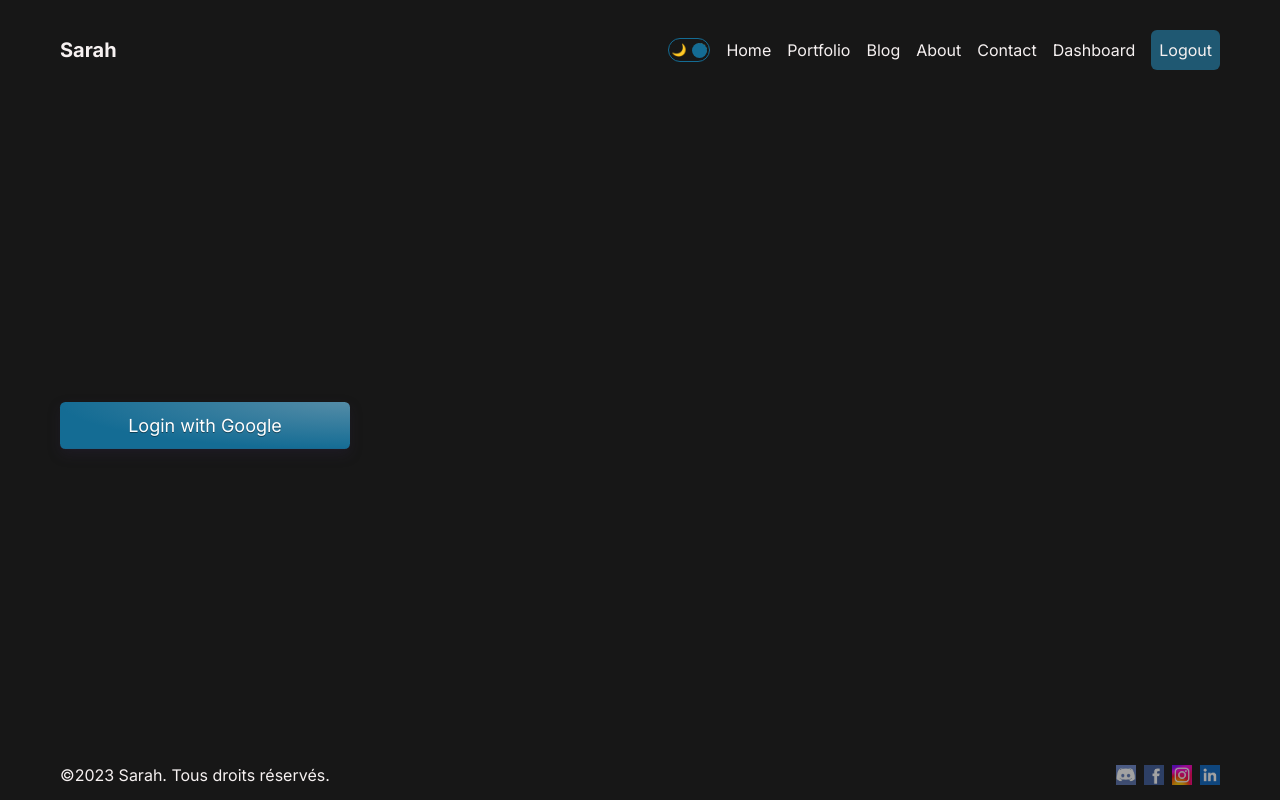
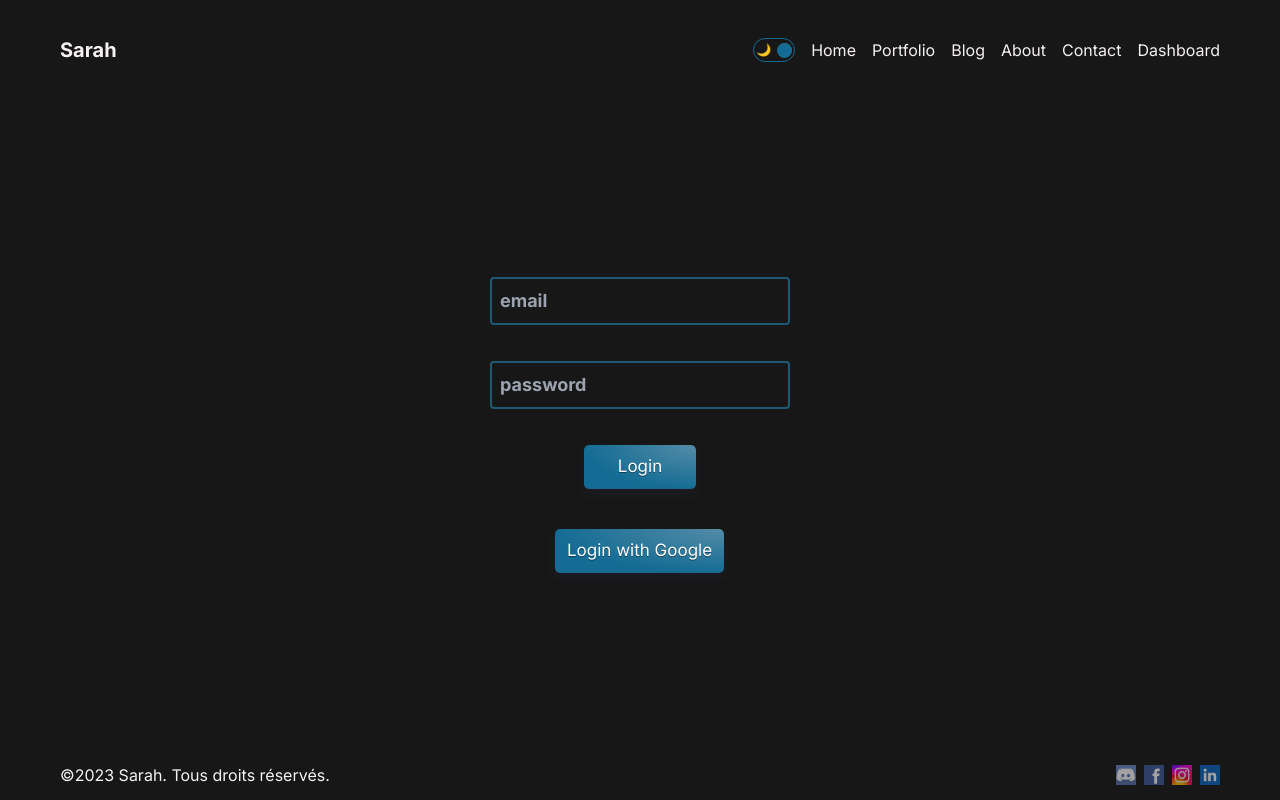
Before and after one commit to NMY0d4/Sarah_portefolio, a Next.js app: page /dashboard/login in a window 1280 px wide. Built offline with nearby package versions, Linux system fonts and the light colour scheme; no server answers.

Commit message:
add login with Credentials(authjs)

```diff
--- a/src/app/api/auth/[...nextauth]/route.js
+++ b/src/app/api/auth/[...nextauth]/route.js
@@ -1,5 +1,9 @@
+import { User } from '@/models/User';
+import connect from '@/utils/db';
 import NextAuth from 'next-auth';
 import GoogleProvider from 'next-auth/providers/google';
+import CredentialsProvider from 'next-auth/providers/credentials';
+import bcrypt from 'bcryptjs';
 
 const handler = NextAuth({
   providers: [
@@ -7,7 +11,38 @@ const handler = NextAuth({
       clientId: process.env.GOOGLE_ID,
       clientSecret: process.env.GOOGLE_SECRET,
     }),
+    CredentialsProvider({
+      id: 'credentials',
+      name: 'Credentials',
+      async authorize(credentials) {
+        await connect();
+
+        try {
+          const user = await User.findOne({ email: credentials.email });
+          if (user) {
+            // check password
+            const isPasswordCorrect = await bcrypt.compare(
+              credentials.password,
+              user.password
+            );
+
+            if (isPasswordCorrect) {
+              return user;
+            } else {
+              throw new Error('Wrong Credentials!');
+            }
+          } else {
+            throw new Error('User not found');
+          }
+        } catch (err) {
+          throw new Error(err);
+        }
+      },
+    }),
   ],
+  pages: {
+    error: '/dashboard/login',
+  },
 });
 
 export { handler as GET, handler as POST };
--- a/src/app/dashboard/(auth)/login/page.jsx
+++ b/src/app/dashboard/(auth)/login/page.jsx
@@ -1,16 +1,61 @@
 'use client';
 import SecBtn from '@/components/ui/secBtn/SecBtn';
 import { signIn } from 'next-auth/react';
-import React from 'react';
+import React, { useState } from 'react';
+
+const initialRegisterState = {
+  email: '',
+  password: '',
+};
 
 const Login = () => {
+  const [registerData, setRegisterData] = useState(initialRegisterState);
+
+  const handleSubmit = async (e) => {
+    e.preventDefault();
+
+    const { email, password } = registerData;
+
+    signIn('credentials', { email, password });
+  };
+
+  const handleChange = (e) => {
+    const { name, value } = e.target;
+    setRegisterData((prev) => ({ ...prev, [name]: value }));
+  };
+
   return (
-    <div className='text-center'>
-      <SecBtn
-        url='#'
-        text='Login with Google'
-        onClick={() => signIn('google')}
-      />
+    <div className='flex justify-center w-full'>
+      <div className='flex flex-col justify-center items-center gap-10 w-full'>
+        <form
+          className='w-[300px] flex flex-col items-center gap-5'
+          onSubmit={handleSubmit}
+        >
+          <input
+            type='email'
+            name='email'
+            onChange={handleChange}
+            placeholder='email'
+            className='inputStyle'
+            required
+          />
+          <input
+            type='password'
+            name='password'
+            onChange={handleChange}
+            placeholder='password'
+            className='inputStyle'
+            required
+          />
+          <SecBtn text='Login' />
+        </form>
+        <SecBtn
+          type='button'
+          text='Login with Google'
+          classPerso='px-3'
+          onClick={() => signIn('google')}
+        />
+      </div>
     </div>
   );
 };
--- a/src/app/dashboard/page.jsx
+++ b/src/app/dashboard/page.jsx
@@ -1,6 +1,6 @@
 'use client';
 import React, { useEffect, useState } from 'react';
-import { notFound } from 'next/navigation';
+import { notFound, useRouter } from 'next/navigation';
 import useSWR from 'swr';
 import { useSession } from 'next-auth/react';
 
@@ -29,13 +29,24 @@ function Dashboard() {
   const session = useSession();
   console.log(session);
 
+  const router = useRouter();
   const fetcher = (...args) => fetch(...args).then((res) => res.json());
   const { data, error, isLoading } = useSWR(
     'https://jsonplaceholder.typicode.com/posts',
     fetcher
   );
 
-  return <div>Dashboard</div>;
+  if (session.status === 'loading') {
+    return <p>Loading...</p>;
+  }
+
+  if (session.status === 'unauthenticated') {
+    router?.push('/dashboard/login');
+  }
+
+  if (session.status === 'authenticated') {
+    return <div>Dashboard</div>;
+  }
 }
 
 export default Dashboard;
--- a/src/components/navbar/Navbar.jsx
+++ b/src/components/navbar/Navbar.jsx
@@ -2,6 +2,7 @@
 import Link from 'next/link';
 import React from 'react';
 import DarkModeToggle from '../darkModeToggle/DarkModeToggle';
+import { signOut, useSession } from 'next-auth/react';
 
 const links = [
   {
@@ -37,6 +38,7 @@ const links = [
 ];
 
 const Navbar = () => {
+  const session = useSession();
   return (
     <div className='container h-[100px] flex justify-between items-center'>
       <Link href={'/'} className='font-bold text-xl'>
@@ -49,14 +51,14 @@ const Navbar = () => {
             {link.title}
           </Link>
         ))}
-        <button
-          className='p-2 border-none bg-primaryDark text-lightness rounded-md'
-          onClick={() => {
-            console.log('logged out');
-          }}
-        >
-          Logout
-        </button>
+        {session.status === 'authenticated' && (
+          <button
+            className='p-2 border-none bg-primaryDark text-lightness rounded-md'
+            onClick={signOut}
+          >
+            Logout
+          </button>
+        )}
       </div>
     </div>
   );
--- a/src/components/ui/secBtn/SecBtn.jsx
+++ b/src/components/ui/secBtn/SecBtn.jsx
@@ -2,17 +2,21 @@ import React from 'react';
 import styles from './SecBtn.module.css';
 import Link from 'next/link';
 
-const SecBtn = ({ text, url, ...rest }) => {
+const SecBtn = ({ text, url, classPerso = '', ...rest }) => {
   if (url) {
     return (
-      <Link className={styles.secBtn} href={url} {...rest}>
+      <Link {...rest} className={`${styles.secBtn} ${classPerso}`} href={url}>
         {text}
       </Link>
     );
   }
 
   return (
-    <button type='submit' className={styles.secBtn} {...rest}>
+    <button
+      {...rest}
+      type='submit'
+      className={`${styles.secBtn} ${classPerso}`}
+    >
       {text}
     </button>
   );
--- a/src/components/ui/secBtn/SecBtn.module.css
+++ b/src/components/ui/secBtn/SecBtn.module.css
@@ -3,7 +3,7 @@
   align-items: center;
   justify-content: center;
 
-  font-size: 18px;
+  font-size: 17px;
   outline: 0;
   border: 0;
   max-width: 25%;
```
